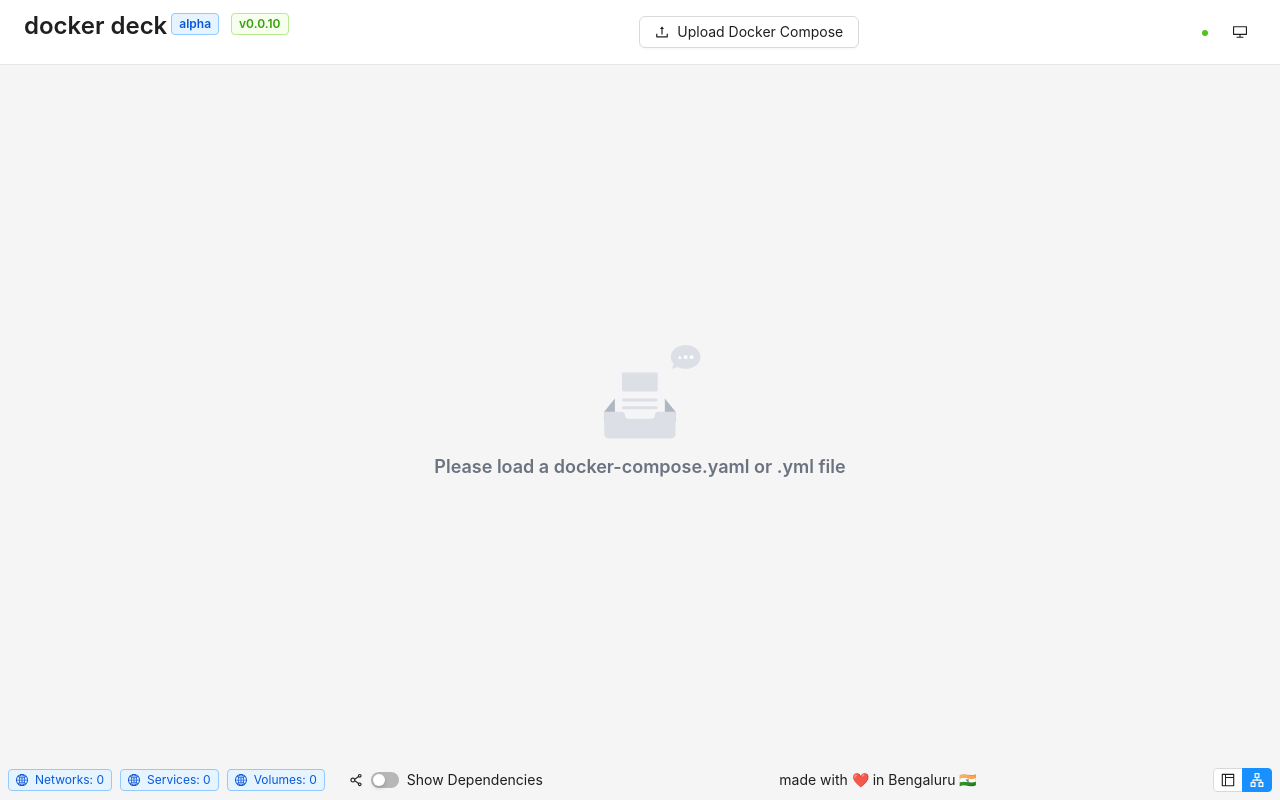
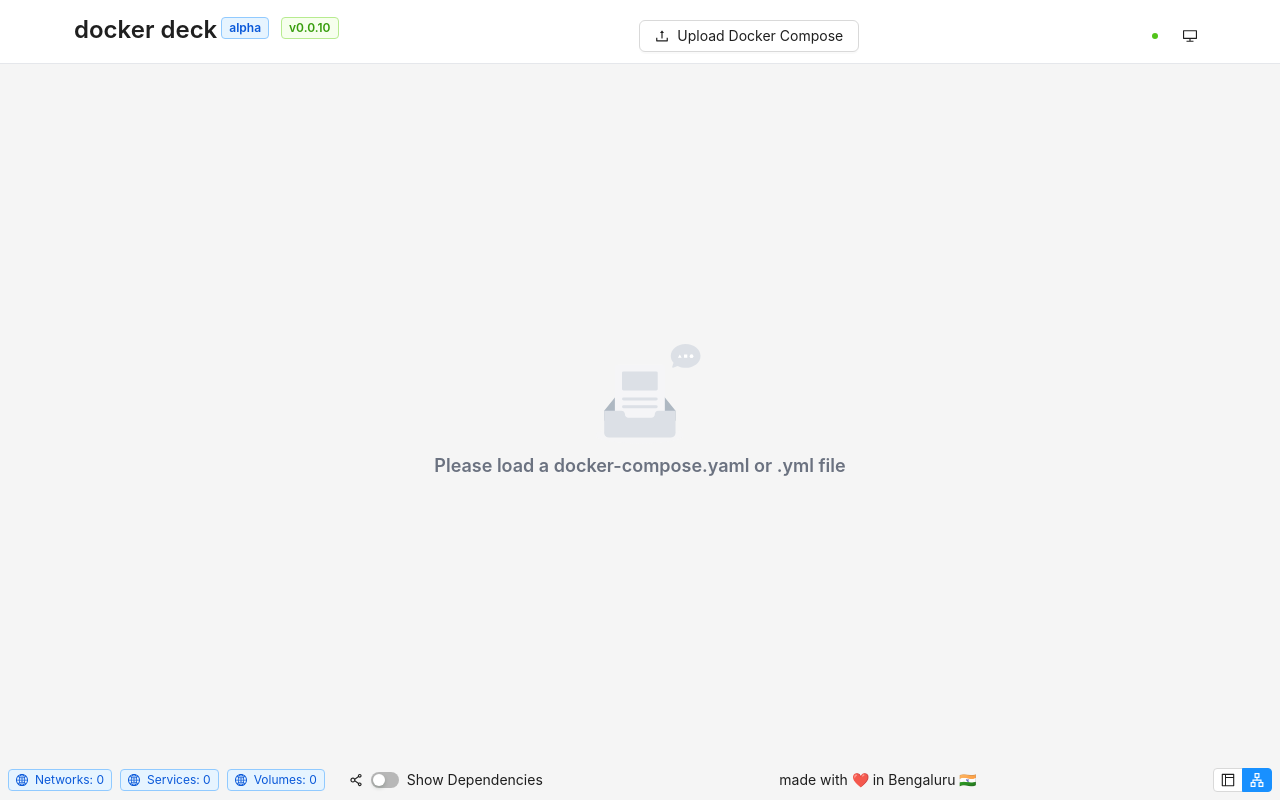
Before and after one commit to gaurav-kispotta/dockerdeck-ui, a React (Vite) app: page / in a window 1280 px wide. Built offline with nearby package versions, Linux system fonts and the light colour scheme.

Commit message:
Add Electron drag regions to Header and Navbar components

```diff
--- a/src/App.css
+++ b/src/App.css
@@ -86,3 +86,11 @@
 #docker-deck-ui {
     --xy-edge-stroke-default: blue
 }
+
+/* Electron window drag regions */
+.electron-drag {
+    -webkit-app-region: drag;
+}
+.electron-no-drag {
+    -webkit-app-region: no-drag;
+}
--- a/src/App.tsx
+++ b/src/App.tsx
@@ -15,7 +15,7 @@
       <ReduxThemeProvider>
         <ReduxAppContext>
           <Layout className='w-screen h-screen'>
-            <Header className='flex-none w-full px-0 bg-white dark:bg-gray-800 border-b border-gray-200 dark:border-gray-700' style={{ height: 'auto', lineHeight: 'normal' }}>
+            <Header className='flex-none w-full  py-1 bg-white dark:bg-gray-800 border-b border-gray-200 dark:border-gray-700 electron-drag'>
               <Navbar></Navbar>
             </Header>
             <Content className='grow h-full bg-gray-50 dark:bg-gray-900'>
--- a/src/components/navbar/Navbar.tsx
+++ b/src/components/navbar/Navbar.tsx
@@ -78,13 +78,13 @@
                 </Title>
             </div>
             <div className="flex-grow flex justify-center items-center">
-                <Upload {...uploadProps}>
+                <Upload className="electron-no-drag" {...uploadProps}>
                     <Button icon={<UploadOutlined />} className="w-full max-w-xs">
                         {fileName ? fileName : "Upload Docker Compose"}
                     </Button>
                 </Upload>
             </div>
-            <div className="flex-none">
+            <div className="flex-none electron-no-drag">
                 <Space size="middle">
                     <MemoryStatus />
                     <ThemeToggle />
```
